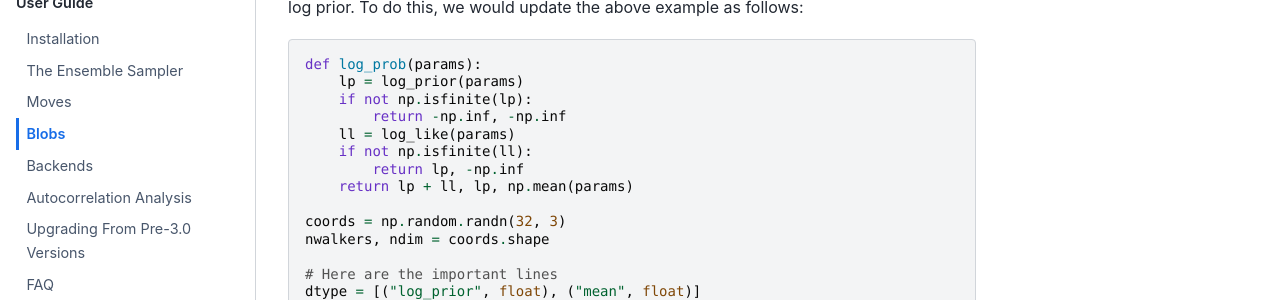
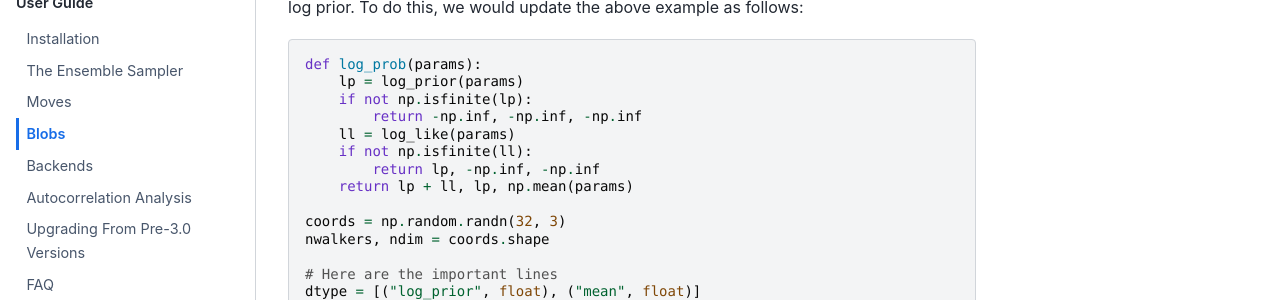
Before and after one commit to dfm/emcee, a Sphinx documentation site: the page built from docs/user/blobs.rst, in a window 1280 px wide and 900 px high, scrolled down 1059 px. Shown: the part 152-452 px from the top of the window. Built offline with Sphinx 7.4.7 and the Sphinx Book theme 1.1.4, drawn with Linux system fonts in a browser that asks for light colours; pages that are not in the unit, such as notebooks, are missing from menus.

Commit message:
fix blob returns in example when ll is not finite

```diff
--- a/docs/user/blobs.rst
+++ b/docs/user/blobs.rst
@@ -69,10 +69,10 @@ To do this, we would update the above example as follows:
     def log_prob(params):
         lp = log_prior(params)
         if not np.isfinite(lp):
-            return -np.inf, -np.inf
+            return -np.inf, -np.inf, -np.inf
         ll = log_like(params)
         if not np.isfinite(ll):
-            return lp, -np.inf
+            return lp, -np.inf, -np.inf
         return lp + ll, lp, np.mean(params)
 
     coords = np.random.randn(32, 3)
```
